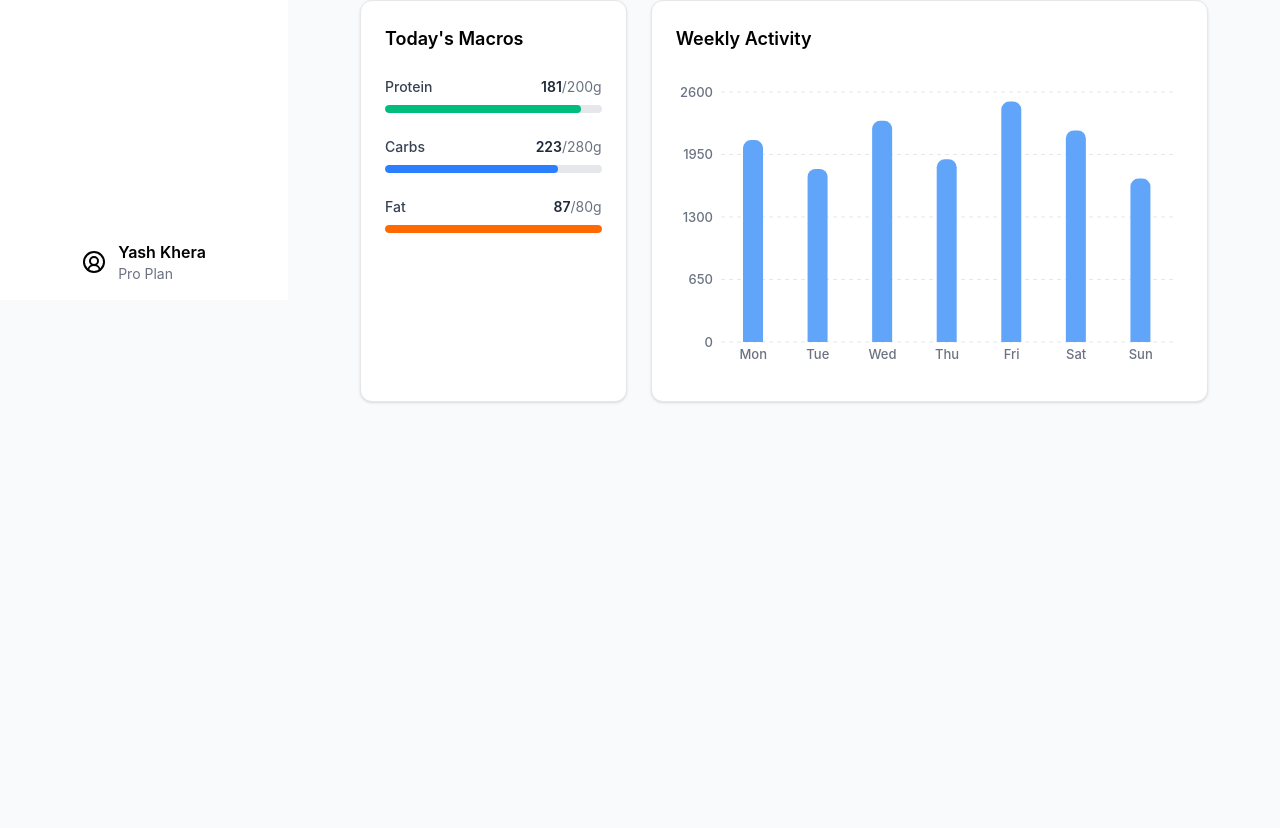
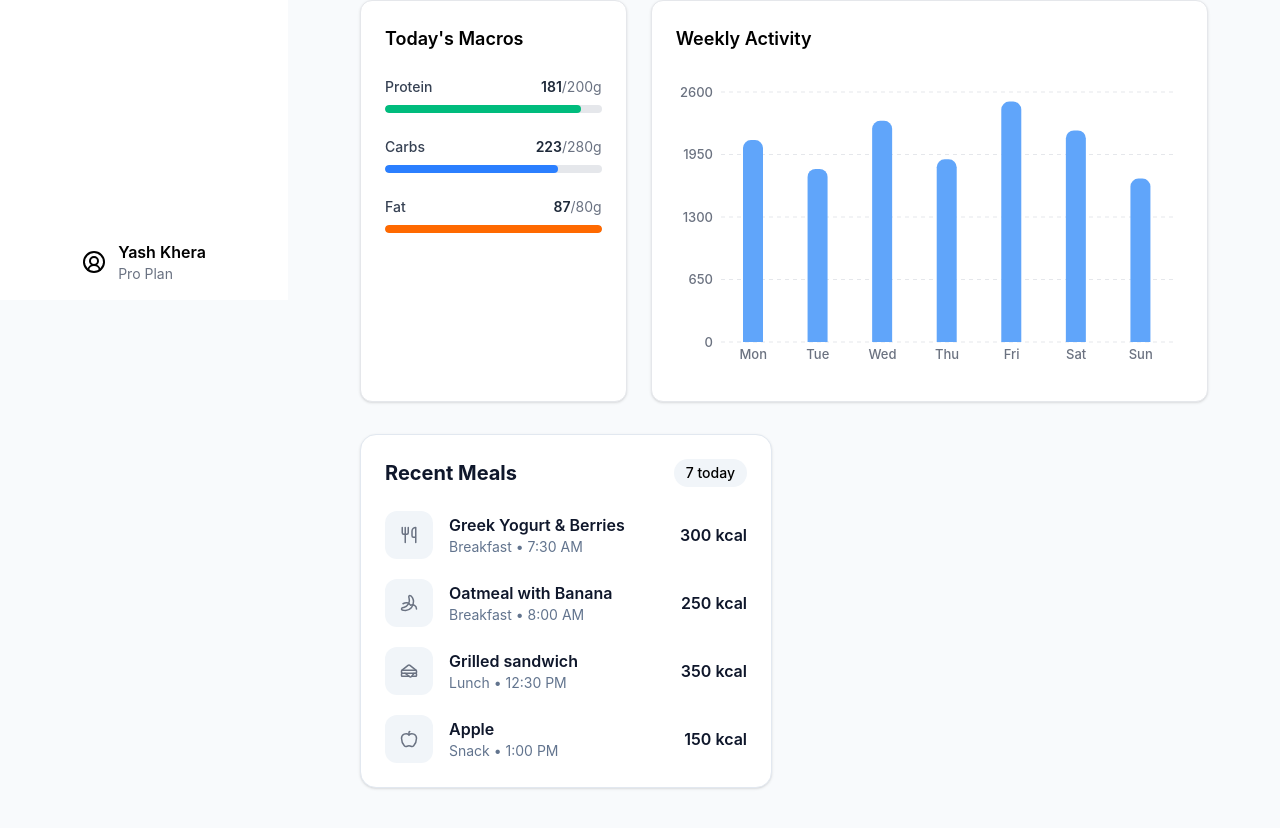
Before and after one commit to kherayash/FitTrack, a React (Vite) app: page / in a window 1280 px wide. Shown: the part 500-1328 px from the top of the page. Before the commit the page ends 966 px from the top, so only its background shows below. Built offline with nearby package versions, Linux system fonts and the light colour scheme.

Commit message:
finished recentmeals-card(dashboard)

```diff
--- /dev/null
+++ b/src/components/RecentMealsCard.jsx
@@ -0,0 +1,87 @@
+import { Utensils,Banana,Sandwich,Apple } from 'lucide-react';
+export default function RecentMealsCard(){
+
+    let mealData = [
+        {    id: 1,
+            food:"Greek Yogurt & Berries",
+            calories:"300 kcal",
+             mealType: "Breakfast",
+            time: "7:30 AM",
+            icon:<Utensils size={18} className="text-gray-500" />
+        },
+         {   id: 2,
+            food:"Oatmeal with Banana",
+            calories:"250 kcal",
+             mealType: "Breakfast",
+            time: "8:00 AM",
+             icon:  <Banana size={18} className="text-gray-500" />
+        },
+
+        {    id: 3,
+            food:"Grilled sandwich",
+            calories:"350 kcal",
+            mealType: "Lunch",
+            time: "12:30 PM",
+             icon: <Sandwich size={18} className="text-gray-500" />
+        },
+          {  id: 4,
+            food:"Apple",
+            calories:"150 kcal",
+            mealType: "Snack",
+            time: "1:00 PM",
+             icon:  <Apple size={18} className="text-gray-500" />
+        },
+    ]
+    return (
+        <div className="bg-white rounded-2xl border border-slate-200 shadow-sm p-6">
+
+    <div className="flex justify-between items-center mb-6">
+        <h2 className="text-xl font-bold text-slate-900">
+            Recent Meals
+        </h2>
+
+        <span className="bg-slate-100 text-sm font-medium px-3 py-1 rounded-full">
+            7 today
+        </span>
+    </div>
+
+    <div className="space-y-5">
+
+        {mealData.map((item) => (
+            <div
+                key={item.id}
+                className=" group flex justify-between items-center hover:bg-slate-50 transition-colors duration-200"
+            >
+
+                <div className="flex items-center gap-4 ">
+
+                    <div className="w-12 h-12 rounded-xl bg-slate-100 flex items-center justify-center  transition-transform duration-200 group-hover:scale-110">
+                        {item.icon}
+                    </div>
+
+                    <div>
+                        <h3 className="font-semibold text-slate-900">
+                            {item.food}
+                        </h3>
+
+                        <p className="text-sm text-slate-500">
+                            {item.mealType} • {item.time}
+                        </p>
+                    </div>
+
+                </div>
+
+                <p className="font-semibold text-slate-900">
+                    {item.calories}
+                </p>
+
+            </div>
+        ))}
+
+    </div>
+
+</div>
+
+
+    )
+}
--- a/src/pages/Dashboard.jsx
+++ b/src/pages/Dashboard.jsx
@@ -2,6 +2,7 @@ import { Flame, Zap, GlassWater, Footprints } from "lucide-react";
 import StatCard from "../components/StatCard";
 import MacrosCard from "../components/MacrosCard";
 import WeeklyActivityChart from "../components/WeeklyActivityChart";
+import RecentMealsCard from "../components/RecentMealsCard";
 
 
 export default function Dashboard() {
@@ -68,6 +69,10 @@ export default function Dashboard() {
 
             </div>
 
+            <div className="grid grid-cols-2 gap-6">
+                <RecentMealsCard/>
+            </div>
+
 
         </div>
     );
```
Also changed, not shown: src/components/RecentWorkoutCard.jsx (added).
